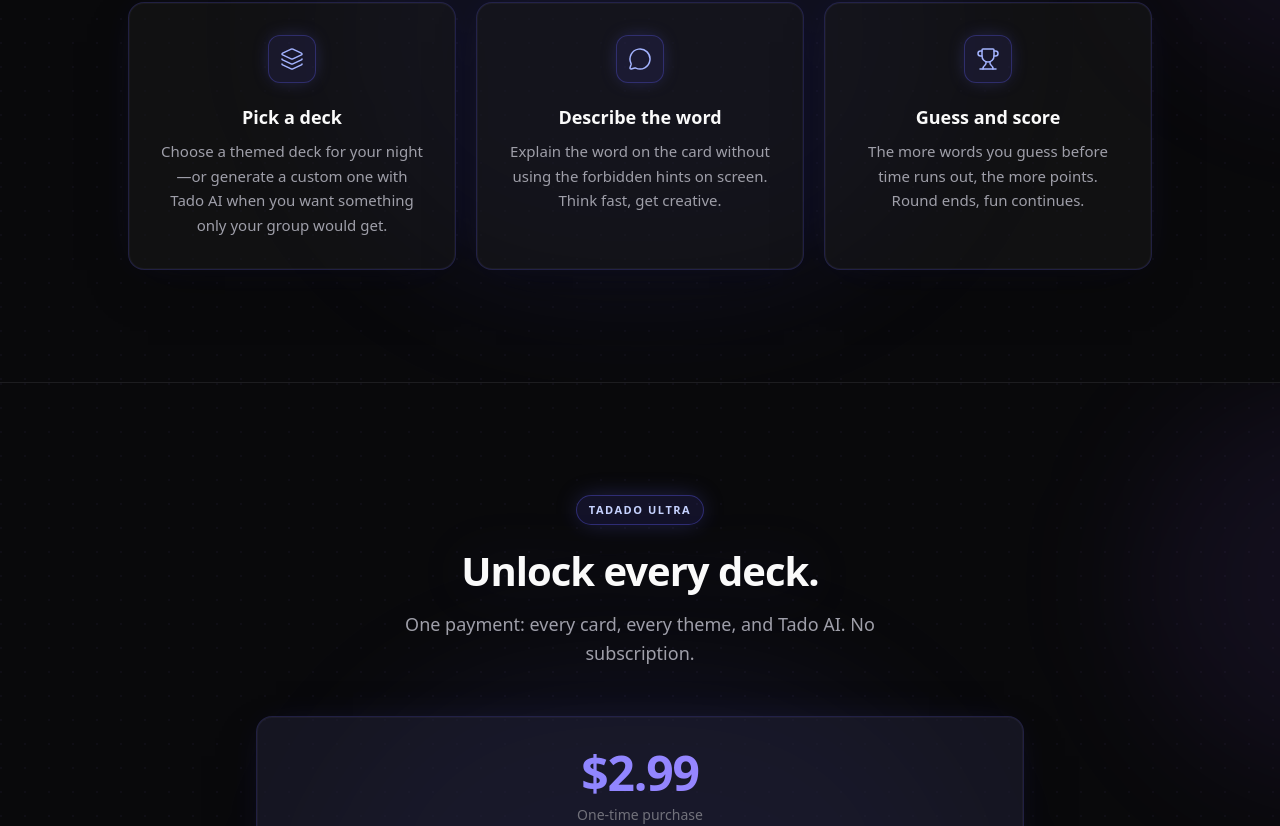
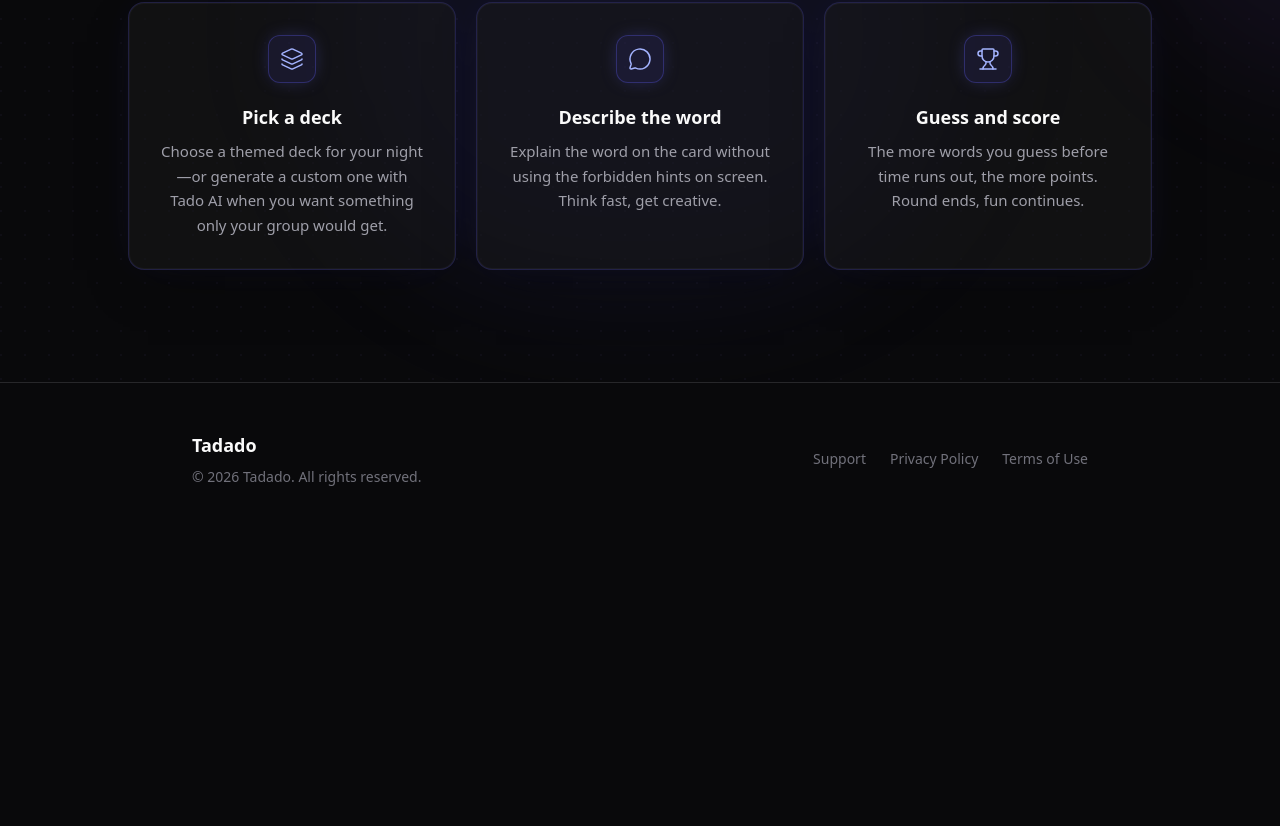
Before and after one commit to erenasiroglu/tadado-web, a Next.js app: page /en in a window 1280 px wide. Shown: the part 1974-2800 px from the top of the page. After the commit the page ends 2509 px from the top, so only its background shows below. Built offline with nearby package versions, Linux system fonts and the light colour scheme.

Commit message:
fix: remove plan section

```diff
--- a/messages/en.json
+++ b/messages/en.json
@@ -53,23 +53,6 @@
       "Teammates shouting for hints."
     ],
     "p2": "No two games are ever the same."
-  },
-  "tadadoUltra": {
-    "badge": "Tadado Ultra",
-    "headline": "Unlock every deck.",
-    "subheadline": "One payment: every card, every theme, and Tado AI. No subscription.",
-    "price": "$2.99",
-    "priceNote": "One-time purchase",
-    "benefits": [
-      "Every built-in deck and theme",
-      "Endless ways to run game night",
-      "Unlimited custom decks with Tado AI",
-      "Tune the game to your group",
-      "Future card packs included at no extra cost"
-    ],
-    "text": "Get the app from the App Store first. Unlock Ultra inside the app in one tap.",
-    "cta": "Download on the App Store",
-    "ctaHint": "Download, open the app, choose Ultra. You can be playing in minutes."
   },
   "aiFeature": {
     "badge": "Tado AI",
--- a/messages/tr.json
+++ b/messages/tr.json
@@ -53,23 +53,6 @@
       "Takım arkadaşlarının bağırarak ipucu istemesi."
     ],
     "p2": "Hiçbir oyun birbirinin aynısı değildir."
-  },
-  "tadadoUltra": {
-    "badge": "Tadado Ultra",
-    "headline": "Tüm destelerin kilidini aç.",
-    "subheadline": "Tek ödeme: bütün kartlar, temalar ve Tado AI. Abonelik yok.",
-    "price": "$2.99",
-    "priceNote": "Tek seferlik ödeme",
-    "benefits": [
-      "Tüm hazır desteler ve temalar",
-      "İstediğin kadar farklı oyun akışı",
-      "Tado AI ile sınırsız özel deste",
-      "Grubuna göre oyunu özelleştir",
-      "Sonradan eklenecek paketler dahil"
-    ],
-    "text": "Önce uygulamayı App Store’dan indir. Ultra’yı uygulama içinden tek dokunuşla al.",
-    "cta": "App Store'dan indir",
-    "ctaHint": "İndir, uygulamayı aç, Ultra’yı seç. Birkaç dakikada oynamaya başlarsın."
   },
   "aiFeature": {
     "badge": "Tado AI",
--- a/src/app/[locale]/page.tsx
+++ b/src/app/[locale]/page.tsx
@@ -3,7 +3,6 @@
 import { getTranslations } from 'next-intl/server'
 import { Hero } from '@/components/Hero'
 import { HowItWorksSection } from '@/components/HowItWorksSection'
-import { TadadoUltraSection } from '@/components/TadadoUltraSection'
 import { AIFeatureSection } from '@/components/AIFeatureSection'
 import { HomeJsonLd } from '@/components/HomeJsonLd'
 
@@ -75,7 +74,6 @@
       <Hero />
       <AIFeatureSection />
       <HowItWorksSection />
-      <TadadoUltraSection />
     </main>
   )
 }
--- a/src/components/TadadoUltraSection.tsx
+++ /dev/null
@@ -1,107 +0,0 @@
-'use client'
-
-import { useTranslations, useLocale } from 'next-intl'
-import { motion } from 'framer-motion'
-import { APP_STORE_URLS } from '@/lib/constants'
-import { landing, landingOrbs } from '@/lib/landing-ui'
-
-export function TadadoUltraSection() {
-  const t = useTranslations('tadadoUltra')
-  const locale = useLocale()
-
-  const appStoreUrl = APP_STORE_URLS[locale as keyof typeof APP_STORE_URLS] ?? APP_STORE_URLS.en
-  const benefits = t.raw('benefits') as string[]
-
-  return (
-    <section className={`${landing.section} border-t border-zinc-800/70 overflow-hidden pb-24 md:pb-32`}>
-      <div className="absolute inset-0 bg-zinc-950">
-        <div className={landingOrbs.sectionCenter} />
-        <div className={landingOrbs.sectionCorner} />
-        <div className={landing.subtleGrid} />
-      </div>
-
-      <div className={landing.inner}>
-        <motion.div
-          initial={{ opacity: 0, y: 12 }}
-          whileInView={{ opacity: 1, y: 0 }}
-          viewport={{ once: true, margin: '-40px' }}
-          transition={{ duration: 0.4 }}
-          className="mb-6 flex justify-center"
-        >
-          <span className={landing.badge}>{t('badge')}</span>
-        </motion.div>
-
-        <motion.h2
-          initial={{ opacity: 0, y: 16 }}
-          whileInView={{ opacity: 1, y: 0 }}
-          viewport={{ once: true, margin: '-40px' }}
-          transition={{ duration: 0.45, delay: 0.04 }}
-          className={`${landing.title} drop-shadow-[0_0_28px_rgba(99,102,241,0.12)]`}
-        >
-          {t('headline')}
-        </motion.h2>
-
-        <motion.p
-          initial={{ opacity: 0, y: 12 }}
-          whileInView={{ opacity: 1, y: 0 }}
-          viewport={{ once: true, margin: '-30px' }}
-          transition={{ duration: 0.4, delay: 0.08 }}
-          className={landing.lead}
-        >
-          {t('subheadline')}
-        </motion.p>
-
-        <motion.div
-          initial={{ opacity: 0, y: 20 }}
-          whileInView={{ opacity: 1, y: 0 }}
-          viewport={{ once: true, margin: '-40px' }}
-          transition={{ duration: 0.45, delay: 0.1 }}
-          className={`${landing.card} mt-12 overflow-hidden`}
-        >
-          <div className="border-b border-indigo-500/15 bg-indigo-500/[0.06] px-6 py-8 text-center sm:px-8">
-            <p className={`text-4xl font-semibold tracking-tight sm:text-5xl ${landing.titleGradient}`}>{t('price')}</p>
-            <p className="mt-2 text-sm text-zinc-500">{t('priceNote')}</p>
-          </div>
-
-          <ul className="divide-y divide-zinc-800/90">
-            {benefits.map((benefit, i) => (
-              <motion.li
-                key={i}
-                initial={{ opacity: 0 }}
-                whileInView={{ opacity: 1 }}
-                viewport={{ once: true, margin: '-15px' }}
-                transition={{ duration: 0.25, delay: 0.05 + i * 0.03 }}
-                className="flex gap-3 px-5 py-3.5 sm:px-6 sm:py-4"
-              >
-                <span className="mt-0.5 flex h-5 w-5 flex-shrink-0 items-center justify-center rounded-full border border-indigo-500/35 bg-indigo-500/10 shadow-[0_0_12px_-4px_rgba(99,102,241,0.4)]">
-                  <svg className="h-2.5 w-2.5 text-indigo-400" viewBox="0 0 12 12" fill="none" aria-hidden>
-                    <path d="M2.5 6l2.5 2.5L9.5 3.5" stroke="currentColor" strokeWidth="1.5" strokeLinecap="round" strokeLinejoin="round" />
-                  </svg>
-                </span>
-                <span className="text-left text-[15px] leading-snug text-zinc-300 sm:text-base">{benefit}</span>
-              </motion.li>
-            ))}
-          </ul>
-
-          <div className="border-t border-indigo-500/15 px-5 py-8 sm:px-8">
-            <p className="mb-6 text-center text-sm leading-relaxed text-zinc-500 sm:text-[15px]">{t('text')}</p>
-            <div className="flex flex-col items-center gap-3">
-              <a
-                href={appStoreUrl}
-                target="_blank"
-                rel="noopener noreferrer"
-                className="inline-flex w-full max-w-sm items-center justify-center gap-3 rounded-xl bg-white px-8 py-3.5 text-[15px] font-semibold text-zinc-950 shadow-lg shadow-indigo-500/25 transition hover:bg-zinc-100 hover:shadow-xl hover:shadow-violet-500/30 sm:w-auto"
-              >
-                <svg className="h-6 w-6" viewBox="0 0 24 24" fill="currentColor" aria-hidden>
-                  <path d="M18.71 19.5c-.83 1.24-1.71 2.45-3.05 2.47-1.34.03-1.77-.79-3.29-.79-1.53 0-2 .77-3.27.82-1.31.05-2.3-1.32-3.14-2.53C4.25 17 2.94 12.45 4.7 9.39c.87-1.52 2.43-2.48 4.12-2.51 1.28-.02 2.5.87 3.29.87.78 0 2.26-1.07 3.81-.91.65.03 2.47.26 3.64 1.98-.09.06-2.17 1.28-2.15 3.81.03 3.02 2.65 4.03 2.68 4.04-.03.07-.42 1.44-1.38 2.83M13 3.5c.73-.83 1.94-1.46 2.94-1.5.13 1.17-.34 2.35-1.04 3.19-.69.85-1.83 1.51-2.95 1.42-.15-1.15.41-2.35 1.05-3.11z" />
-                </svg>
-                {t('cta')}
-              </a>
-              <p className="max-w-xs text-center text-xs leading-relaxed text-zinc-600">{t('ctaHint')}</p>
-            </div>
-          </div>
-        </motion.div>
-      </div>
-    </section>
-  )
-}
```
